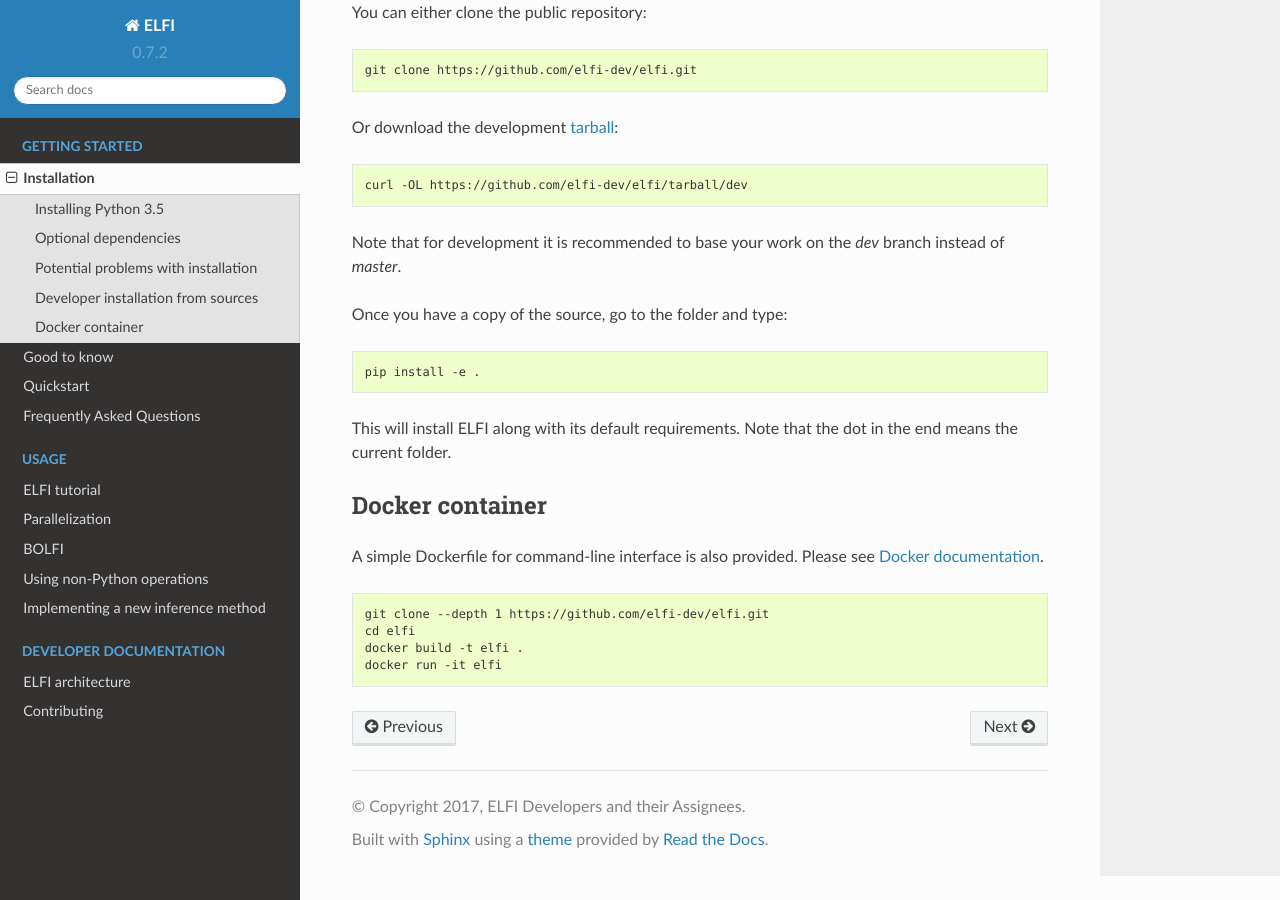
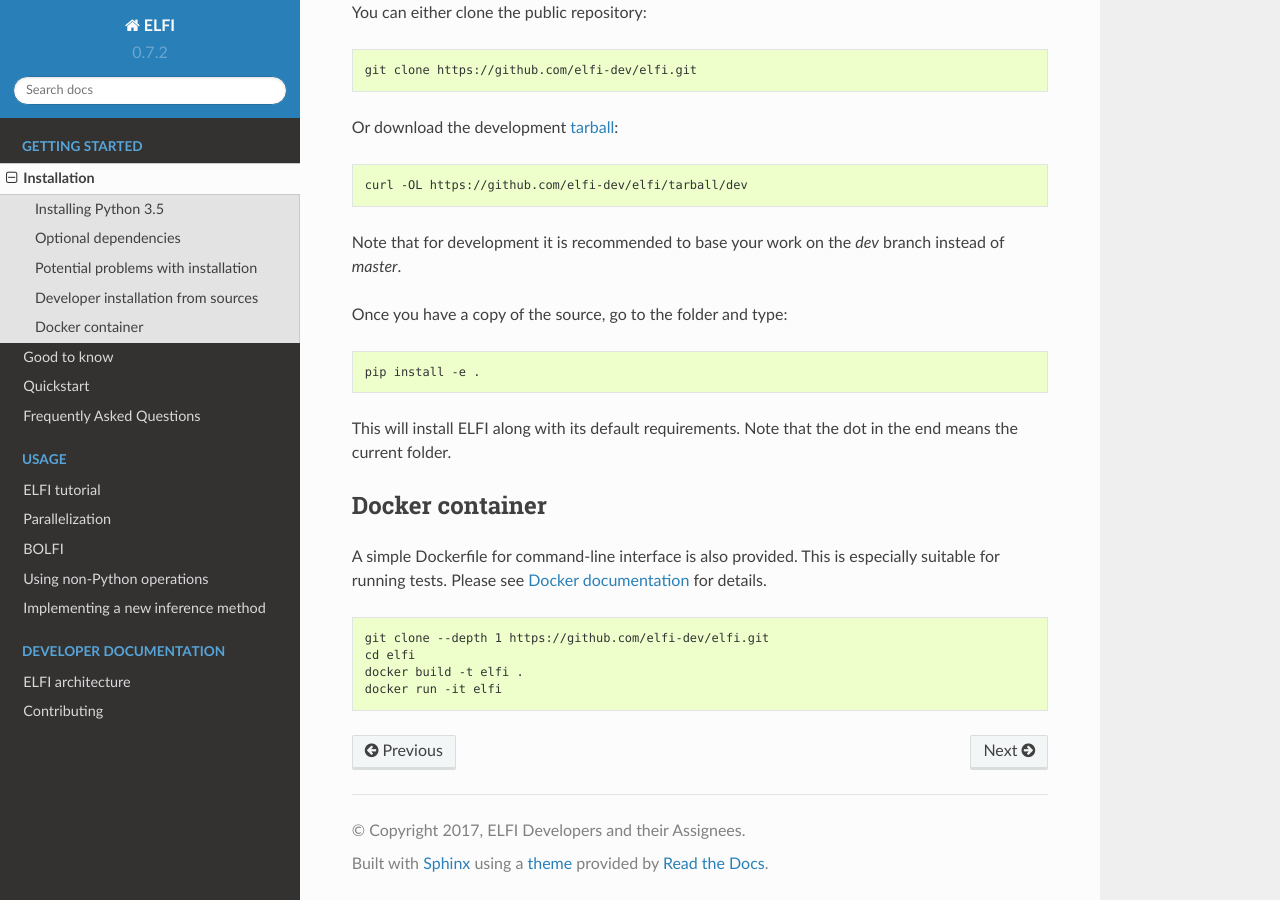
Before and after one commit to elfi-dev/elfi, a Sphinx documentation site: the page built from docs/installation.rst, in a window 1280 px wide and 900 px high, scrolled down 1227 px. Built offline with Sphinx 7.4.7 and the Read the Docs theme 2.0.0, drawn with Linux system fonts in a browser that asks for light colours; pages that are not in the unit, such as notebooks, are missing from menus.

Commit message:
Improve Dockerfile for testing

```diff
--- a/docs/installation.rst
+++ b/docs/installation.rst
@@ -92,7 +92,8 @@
 Docker container
 ----------------
 
-A simple Dockerfile for command-line interface is also provided. Please see `Docker documentation`_.
+A simple Dockerfile for command-line interface is also provided. This is especially suitable
+for running tests. Please see `Docker documentation`_ for details.
 
 .. _Docker documentation: https://docs.docker.com/
 
```
Also changed, not shown: README.md (+1 -1 lines), 1 other file.
